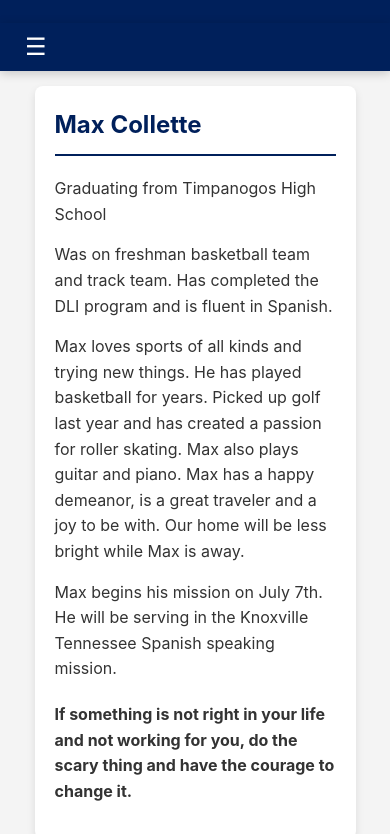
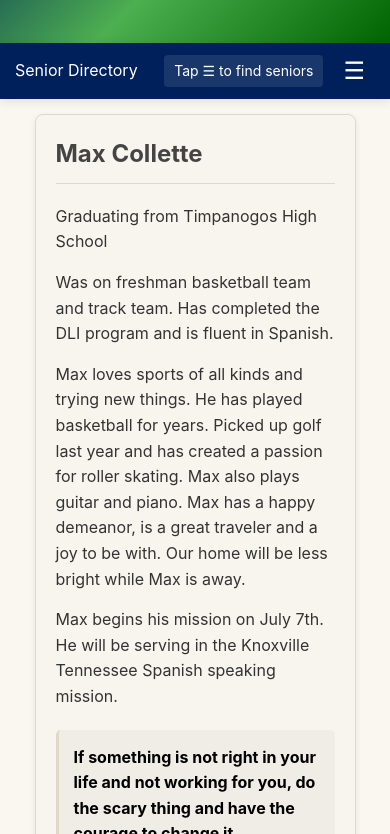
Before and after one commit to williamthe5thc/Graduation, a plain HTML site: page index.html in a window 390 px wide. Shown: the part 159-993 px from the top of the page. Drawn offline with Linux system fonts and the light colour scheme.

Commit message:
Update index.html
Fixed the menu and added some color schemes

```diff
--- a/index.html
+++ b/index.html
@@ -13,14 +13,23 @@
             box-sizing: border-box;
         }
 
-        /* Base styling */
+        /* Base styling with school colors */
         :root {
-            --primary-color: #00205B;
-            --secondary-color: #f4f4f4;
+            /* School Colors (just for banner) */
+            --timpview-blue: #00205B;
+            --timpview-green: #4CAF50;
+            --provo-green: #006400;
+            --provo-white: #ffffff;
+
+            /* Neutral colors for content */
+            --background-color: #f9f7f0;
+            --card-color: #f8f5ee;
             --text-color: #333;
+            --heading-color: #444;
+            --border-color: #e0d9c9;
             --light-color: #fff;
+            --shadow: 0 2px 6px rgba(0,0,0,0.08);
             --border-radius: 8px;
-            --shadow: 0 4px 8px rgba(0,0,0,0.1);
             --transition: all 0.3s ease;
         }
 
@@ -28,7 +37,7 @@
             font-family: -apple-system, BlinkMacSystemFont, 'Segoe UI', Roboto, Oxygen, Ubuntu, Cantarell, 'Open Sans', 'Helvetica Neue', sans-serif;
             line-height: 1.6;
             color: var(--text-color);
-            background-color: var(--secondary-color);
+            background-color: var(--background-color);
             overflow-y: scroll;
         }
 
@@ -44,7 +53,7 @@
             position: absolute;
             top: -40px;
             left: 0;
-            background: var(--primary-color);
+            background: var(--timpview-blue);
             color: var(--light-color);
             padding: 8px;
             z-index: 1001;
@@ -57,16 +66,17 @@
 
         /* Header styles */
         header {
-            background-color: var(--primary-color);
+            background: linear-gradient(135deg, var(--timpview-blue), var(--timpview-green), var(--provo-green));
             color: var(--light-color);
             text-align: center;
-            padding: 30px 0;
+            padding: 40px 0;
             margin-bottom: 0;
         }
 
         header h1 {
             margin: 0;
             font-size: 2.5rem;
+            text-shadow: 1px 1px 3px rgba(0,0,0,0.3);
         }
 
         header p {
@@ -80,20 +90,21 @@
         }
 
         .senior-bio {
-            background-color: var(--light-color);
+            background-color: var(--card-color);
             border-radius: var(--border-radius);
             padding: 30px;
             margin-bottom: 30px;
             box-shadow: var(--shadow);
             scroll-margin-top: 80px; /* Adjusted for fixed nav */
+            border: 1px solid var(--border-color);
         }
 
         .senior-bio h2 {
-            color: var(--primary-color);
+            color: var(--heading-color);
             margin-top: 0;
-            border-bottom: 2px solid var(--primary-color);
             padding-bottom: 10px;
             margin-bottom: 20px;
+            border-bottom: 1px solid var(--border-color);
         }
 
         .senior-bio p {
@@ -103,6 +114,11 @@
         .advice {
             font-weight: bold;
             margin-top: 20px;
+            color: #000;
+            padding: 15px;
+            border-radius: 5px;
+            background-color: rgba(0, 0, 0, 0.03);
+            border-left: 3px solid var(--border-color);
         }
 
         /* Footer styles */
@@ -110,24 +126,35 @@
             text-align: center;
             margin-top: 40px;
             padding: 20px;
-            background-color: var(--primary-color);
+            background: linear-gradient(135deg, var(--provo-green), var(--timpview-blue));
             color: var(--light-color);
         }
 
         /* Navigation styles */
         .main-nav {
-            background-color: var(--primary-color);
+            background-color: var(--timpview-blue);
             position: sticky;
             top: 0;
             z-index: 1000;
             padding: 0;
-            box-shadow: 0 2px 10px rgba(0,0,0,0.2);
+            box-shadow: 0 2px 10px rgba(0,0,0,0.1);
         }
 
         .nav-container {
             max-width: 1200px;
             margin: 0 auto;
             padding: 0 15px;
+            display: flex;
+            align-items: center;
+        }
+
+        .nav-title {
+            display: none;
+            color: var(--light-color);
+            margin: 0;
+            padding: 15px 0;
+            font-size: 16px;
+            font-weight: normal;
         }
 
         .nav-menu {
@@ -137,6 +164,7 @@
             padding: 0;
             margin: 0;
             justify-content: center;
+            width: 100%;
         }
 
         .nav-menu li {
@@ -181,16 +209,42 @@
             outline: 2px solid #fff;
         }
 
+        /* Mobile guidance text */
+        .mobile-nav-guidance {
+            display: none;
+            color: var(--light-color);
+            font-size: 14px;
+            text-align: center;
+            padding: 5px 10px;
+            background-color: rgba(255,255,255,0.1);
+            border-radius: 4px;
+            margin-right: 10px;
+        }
+
         /* Mobile version styles */
         @media screen and (max-width: 768px) {
             .nav-container {
                 display: flex;
                 justify-content: space-between;
                 align-items: center;
+                flex-wrap: wrap;
             }
 
             .mobile-nav-toggle {
                 display: block;
+                order: 3;
+            }
+
+            .nav-title {
+                display: block;
+                order: 1;
+                flex-grow: 1;
+                font-size: 16px;
+            }
+
+            .mobile-nav-guidance {
+                display: block;
+                order: 2;
             }
 
             .nav-menu {
@@ -199,6 +253,7 @@
                 max-height: 0;
                 overflow: hidden;
                 transition: max-height 0.3s ease-out;
+                order: 4;
             }
 
             .nav-menu.active {
@@ -234,7 +289,7 @@
             position: fixed;
             bottom: 20px;
             right: 20px;
-            background-color: var(--primary-color);
+            background-color: var(--timpview-blue);
             color: var(--light-color);
             border: none;
             border-radius: 50%;
@@ -251,7 +306,7 @@
         }
 
         .back-to-top:focus {
-            outline: 2px solid var(--primary-color);
+            outline: 2px solid var(--timpview-blue);
             outline-offset: 2px;
         }
 
@@ -293,6 +348,8 @@
 
     <nav class="main-nav" role="navigation" aria-label="Main Navigation">
         <div class="nav-container">
+            <h2 class="nav-title">Senior Directory</h2>
+            <div class="mobile-nav-guidance">Tap ☰ to find seniors</div>
             <button class="mobile-nav-toggle" aria-expanded="false" aria-controls="nav-menu" aria-label="Toggle navigation menu">☰</button>
             <ul id="nav-menu" class="nav-menu">
                 <li><a href="#max-collette">Collette, Max</a></li>
```
